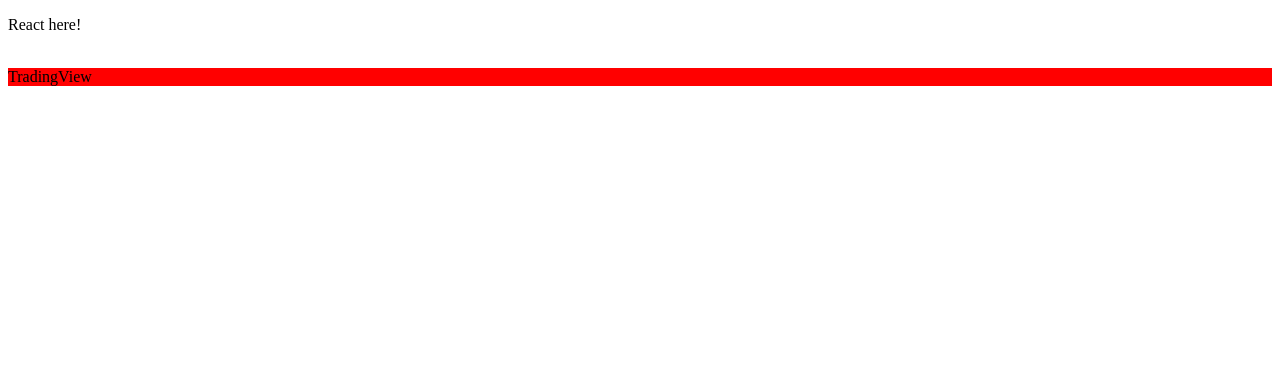
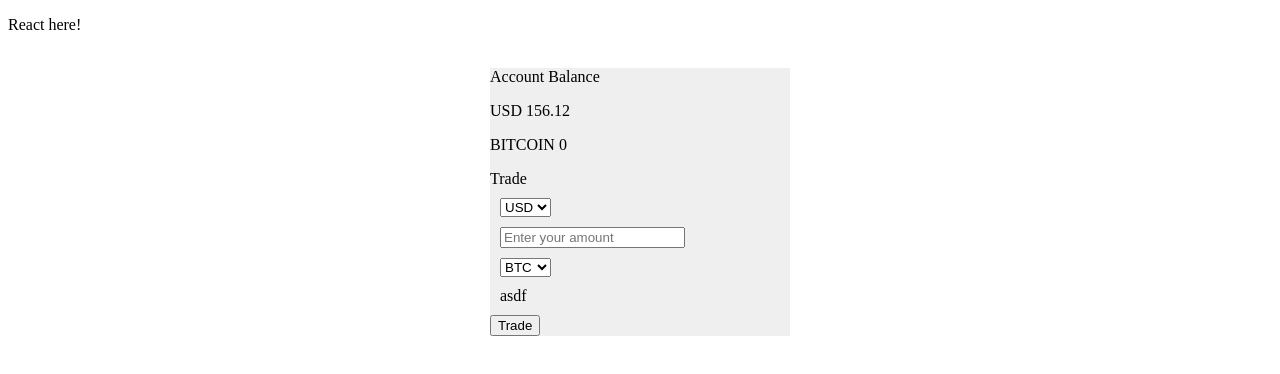
Before and after one commit to dedles/coin_exchange, a React app: page / in a window 1280 px wide. Shown: the top 374 px of the page. Built offline with nearby package versions, Linux system fonts and the light colour scheme.

Commit message:
set up basic form

```diff
--- a/src/TradingView.js
+++ b/src/TradingView.js
@@ -11,14 +11,63 @@ class TradingView extends React.Component {
   constructor(){
     super()
     this.state = {
+      currencyFrom: 'USD',
+      currencyTo: "BTC",
+      tradeAmount: ""
+    }
 
-    }
+    this.handleChange = this.handleChange.bind(this);
+    this.handleSubmit = this.handleSubmit.bind(this);
   }
 
+  handleChange(value, stateItem) {
+    this.setState({
+      [stateItem]: value
+    });
+  }
+
+  handleSubmit(e) {
+    e.preventDefault();
+    debugger;
+  }
+
+
   render() {
+    let {usdBalance, bitcoinBalance} = this.props;
+    let {currencyFrom, currencyTo, tradeAmount } = this.state;
     return (
-      <div className="viewContainer">
-        TradingView
+      <div className="root">
+        <div className="viewContainer">
+          Account Balance
+          <br/>
+          <p>
+            <span className="currencyType">USD</span> {usdBalance}
+          </p>
+          <p>
+            <span className="currencyType">BITCOIN</span> {bitcoinBalance}
+          </p>
+
+          <form onSubmit={this.handleSubmit} className="tradeForm">
+            Trade
+            <select value={currencyFrom} onChange={(e) => this.handleChange(e.target.value, "currencyFrom")}>
+              <option value="USD">USD</option>
+              <option value="BTC">BTC</option>
+            </select>
+            <input type="text" placeholder="Enter your amount" value={tradeAmount} onChange={(e) => this.handleChange(e.target.value, 'tradeAmount')}/>
+            <select value={currencyTo} onChange={(e) => this.handleChange(e.target.value, "currencyFrom")}>
+              <option value="USD">USD</option>
+              <option value="BTC">BTC</option>
+            </select>
+            <div className="quote">
+              asdf
+            </div>
+            <button type="submit" className="submit">
+              Trade
+            </button>
+
+          </form>
+        </div>
+
       </div>
     )
   }
--- a/src/main.scss
+++ b/src/main.scss
@@ -2,6 +2,18 @@ body {
   // line-height: 2;
 }
 
+.root {
+  display: flex;
+  justify-content: center;
+}
+
 .viewContainer {
-  background-color: red;
+  min-width: 300px;
+  background-color: #efefef;
+  .tradeForm{
+    input, select, .quote {
+      display: block;
+      margin: 10px;
+    }
+  }
 }
```
